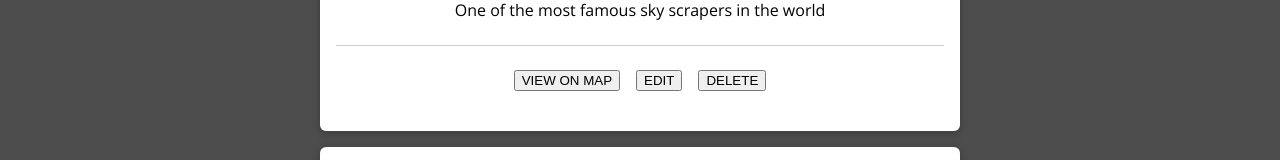
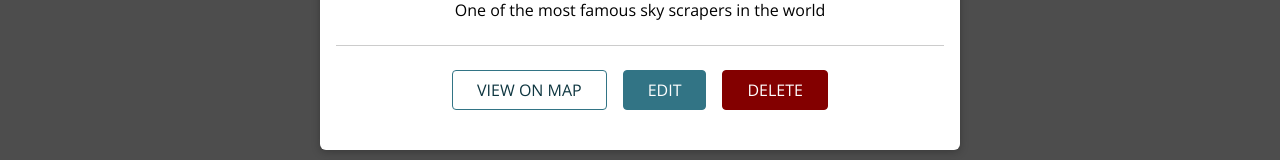
Before and after one commit to RichardNk24/visitPlaces, a React (Create React App) app: page /u1/places in a window 1280 px wide. Shown: the part 507-667 px from the top of the page. Built offline with nearby package versions, Linux system fonts and the light colour scheme; grey boxes are pictures that could not be loaded.

Commit message:
This fixes issue #1

```diff
--- a/src/Places/components/PlaceItem.js
+++ b/src/Places/components/PlaceItem.js
@@ -1,6 +1,7 @@
 import React from 'react';
 import './PlaceItem.css';
 import Card from '../../shared/components/UIElements/Card';
+import Button from '../../shared/components/FormElements/Button';
 
 const PlaceItem = props => {
 
@@ -15,9 +16,9 @@
                 <p>{props.description}</p>
             </div>
             <div className='place-item__actions'>
-                <button>VIEW ON MAP</button>
-                <button>EDIT</button>
-                <button>DELETE</button>
+                <Button inverse>VIEW ON MAP</Button>
+                <Button to={`/places/${props.id}`}>EDIT</Button>
+                <Button danger>DELETE</Button>
             </div>
         </Card>
     </li>
--- /dev/null
+++ b/src/shared/components/FormElements/Button.css
@@ -0,0 +1,61 @@
+.button {
+  font: inherit;
+  padding: 0.5rem 1.5rem;
+  border: 1px solid #327485;
+  border-radius: 4px;
+  background: #327485;
+  color: white;
+  cursor: pointer;
+  margin-right: 1rem;
+  text-decoration: none;
+  display: inline-block;
+}
+
+.button:focus {
+  outline: none;
+}
+
+.button:hover,
+.button:active {
+  background: #20B858;
+  border-color: #20B858;
+}
+
+.button--inverse {
+  background: transparent;
+  color: #0E3640;
+}
+
+.button--inverse:hover,
+.button--inverse:active {
+  color: white;
+  background: #ff0055;
+}
+
+.button--danger {
+  background: #830000;
+  border-color: #830000;
+}
+
+.button--danger:hover,
+.button--danger:active {
+  background: #f34343;
+  border-color: #f34343;
+}
+
+.button:disabled,
+.button:hover:disabled,
+.button:active:disabled {
+  background: #ccc;
+  color: #979797;
+  border-color: #ccc;
+  cursor: not-allowed;
+}
+
+.button--small {
+  font-size: 0.8rem;
+}
+
+.button--big {
+  font-size: 1.5rem;
+}
--- /dev/null
+++ b/src/shared/components/FormElements/Button.js
@@ -0,0 +1,43 @@
+import React from 'react';
+import { Link } from 'react-router-dom';
+
+import './Button.css';
+
+const Button = props => {
+  if (props.href) {
+    return (
+      <a
+        className={`button button--${props.size || 'default'} ${props.inverse &&
+          'button--inverse'} ${props.danger && 'button--danger'}`}
+        href={props.href}
+      >
+        {props.children}
+      </a>
+    );
+  }
+  if (props.to) {
+    return (
+      <Link
+        to={props.to}
+        exact={props.exact}
+        className={`button button--${props.size || 'default'} ${props.inverse &&
+          'button--inverse'} ${props.danger && 'button--danger'}`}
+      >
+        {props.children}
+      </Link>
+    );
+  }
+  return (
+    <button
+      className={`button button--${props.size || 'default'} ${props.inverse &&
+        'button--inverse'} ${props.danger && 'button--danger'}`}
+      type={props.type}
+      onClick={props.onClick}
+      disabled={props.disabled}
+    >
+      {props.children}
+    </button>
+  );
+};
+
+export default Button;
```
